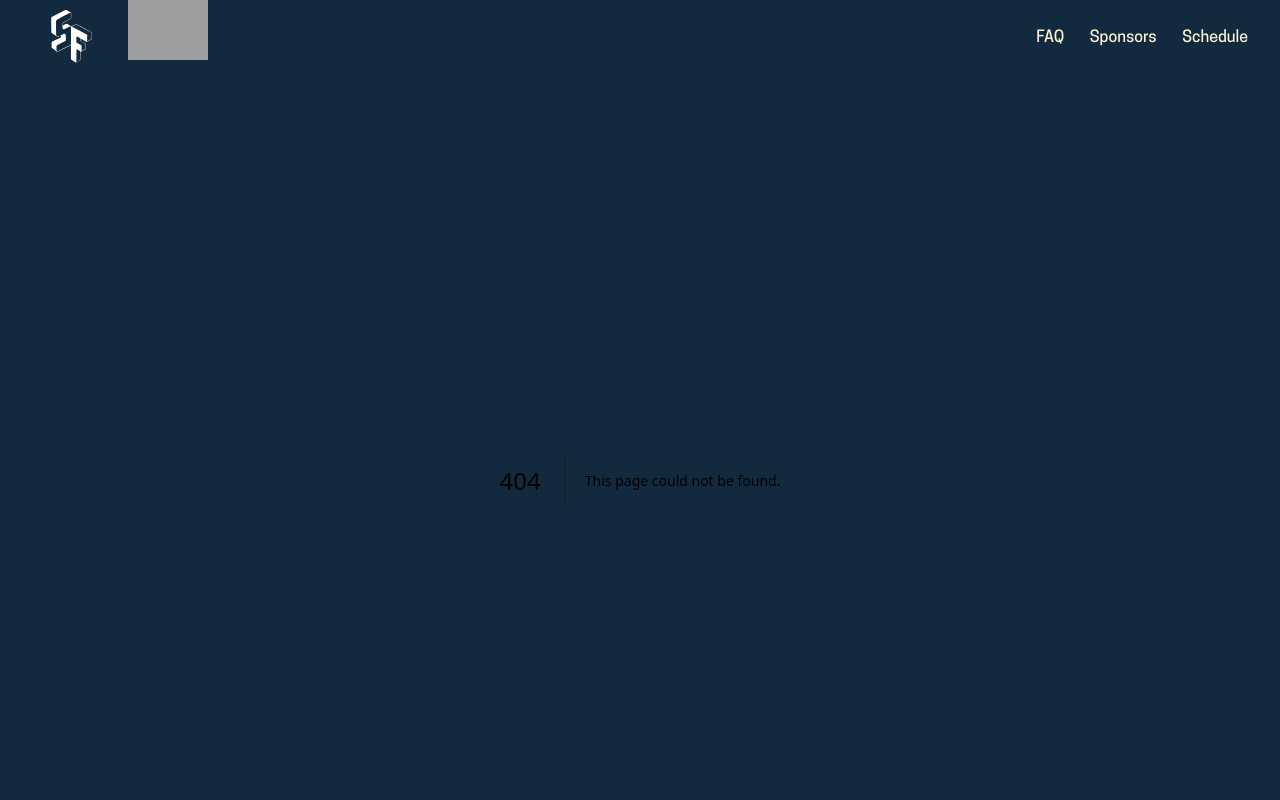
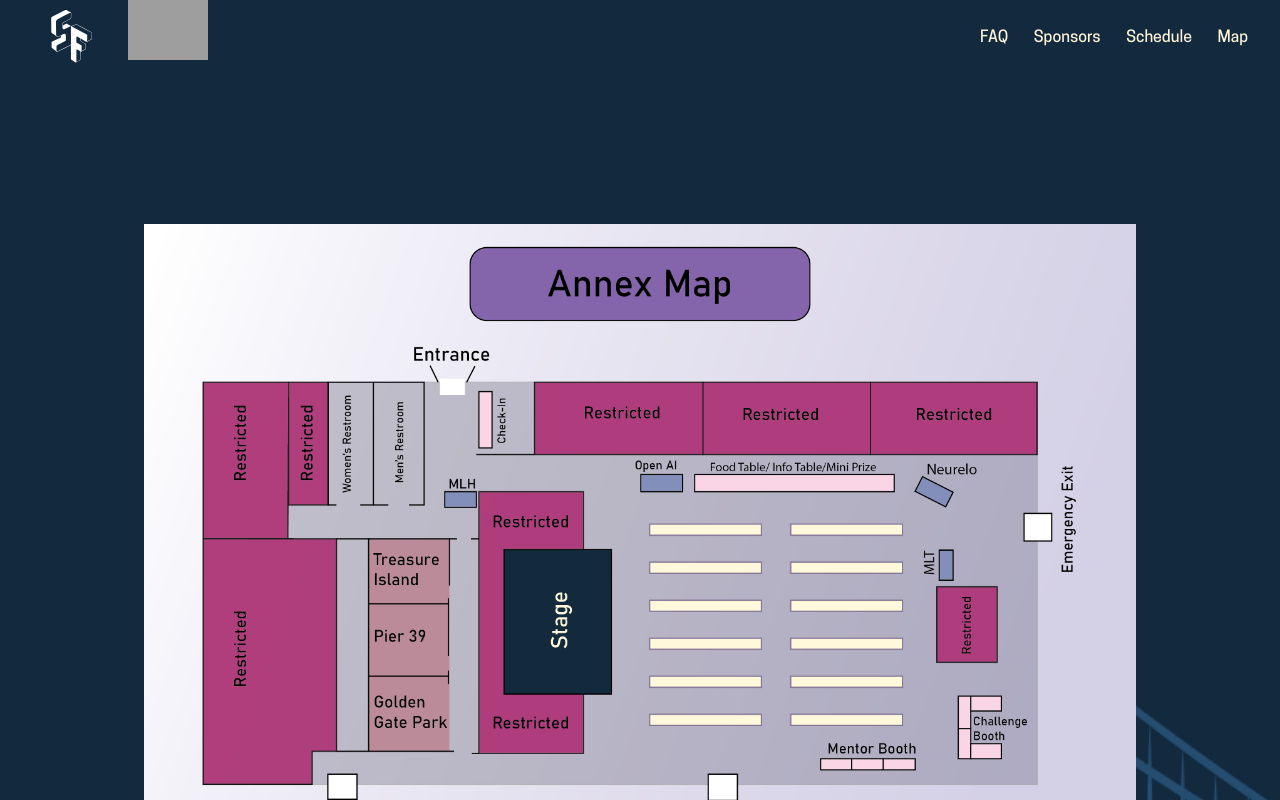
Before and after one commit to SF-Hacks-at-SFSU/SFHacks2024, a Next.js app: page /map in a window 1280 px wide. Before the commit this address had no page. Shown: the top 800 px of the page. Built offline with nearby package versions, Linux system fonts and the light colour scheme; grey boxes are pictures that could not be loaded.

Commit message:
Added map

```diff
--- /dev/null
+++ b/src/app/map/page.jsx
@@ -0,0 +1,11 @@
+import Map from "@/components/map";
+
+const page = () => {
+    return (
+      <div>
+        <Map />
+      </div>
+    );
+  };
+
+  export default page;
--- a/src/app/page.jsx
+++ b/src/app/page.jsx
@@ -48,6 +48,12 @@ export default function Home() {
                 className="bg-sfPink mt-5 p-4 text-lg font-semibold rounded-full text-sfLightBlue"
               >Hacker's Handbook</button>
             </a>
+            <a href="/sfhacks_map.png" target="_blank" download>
+              <button
+                type="button"
+                className="bg-sfPink mt-5 p-4 text-lg font-semibold rounded-full text-sfLightBlue xl:hidden lg:hidden md:block sm:block xs:block"
+              >Map</button>
+            </a>
           </div>
 
         </div>
--- /dev/null
+++ b/src/components/map.jsx
@@ -0,0 +1,9 @@
+function map() {
+    return (
+        <div className="flex flex-col bg-[bg-[#254d70]] w-full h-full justify-center p-36 bg-[url('/brand-assets/background-bridge.png')] bg-cover gap-5 items-center">
+            <img className="h-[150%] xl:block lg:block md:block" src="/sfhacks_map.png" />
+        </div>
+    )
+}
+
+export default map
--- a/src/components/navbar.jsx
+++ b/src/components/navbar.jsx
@@ -53,6 +53,13 @@ const Navbar = () => {
         >
           Schedule
         </Link>
+
+        <Link
+          className="transition duration-200 ease-in-out delay-150 border-b-4 hover:border-[#FFF5D9] border-transparent xl:block lg:block md:hidden sm:hidden xs:hidden"
+          href="/map/"
+        >
+          Map
+        </Link>
       </div>
     </nav>
   );
```
Also changed, not shown: public/sfhacks_map.png (added).
